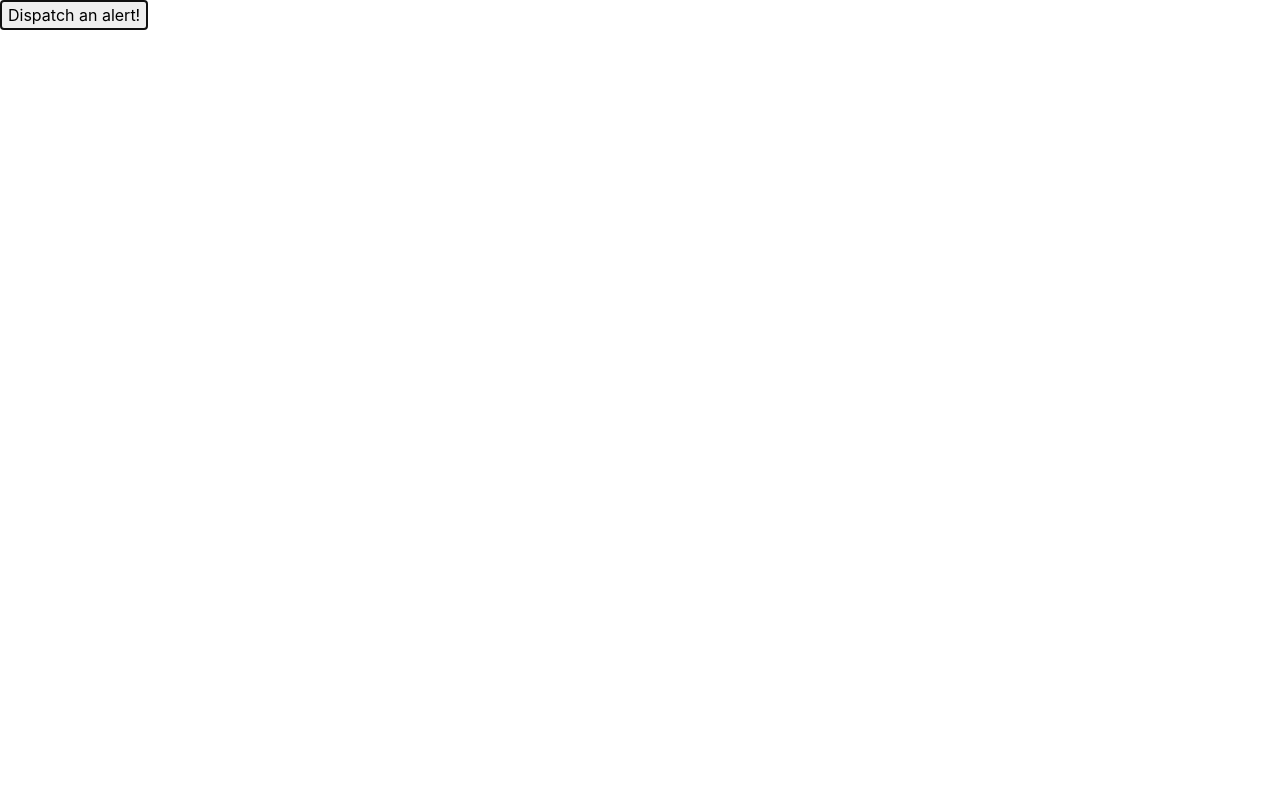
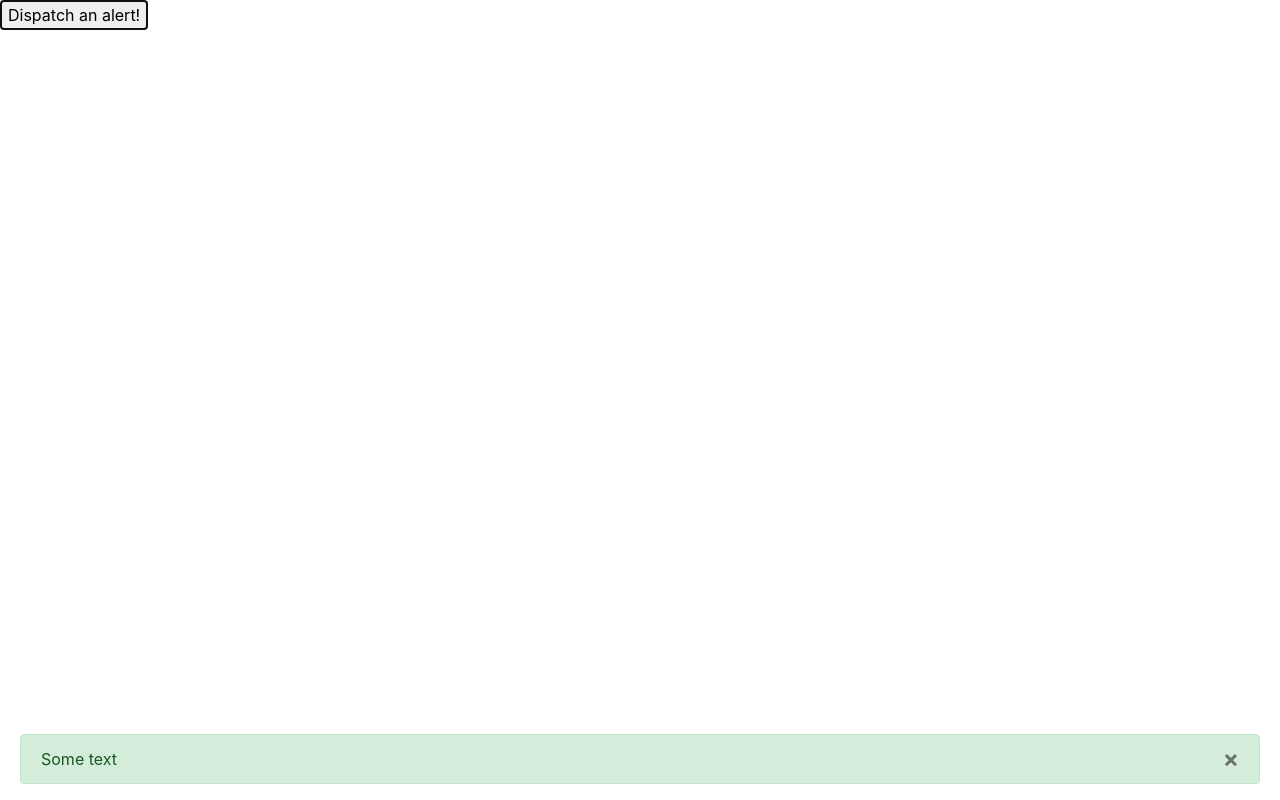
Before and after one commit to renerbaffa/notification-hooks-context, a React app: page / in a window 1280 px wide. Both pictures are taken after a click on the button "Dispatch an alert!". Built offline with nearby package versions, Linux system fonts and the light colour scheme.

Commit message:
Using portal to render the alert

```diff
--- a/package.json
+++ b/package.json
@@ -5,7 +5,6 @@
   "keywords": [],
   "main": "src/index.js",
   "dependencies": {
-    "emotion": "10.0.7",
     "react": "16.8.0",
     "react-dom": "16.8.0",
     "react-scripts": "2.0.3"
--- a/public/index.html
+++ b/public/index.html
@@ -34,6 +34,7 @@
   <body>
     <noscript> You need to enable JavaScript to run this app. </noscript>
     <div id="root"></div>
+    <div id="modal"></div>
     <!--
       This HTML file is a template.
       If you open it directly in the browser, you will see an empty page.
--- a/src/Alert.js
+++ b/src/Alert.js
@@ -2,7 +2,7 @@ import React, { useEffect } from 'react';
 
 function Alert({ content, dismiss, id }) {
   useEffect(() => {
-    setTimeout(() => dismiss(id), 2000);
+    setTimeout(() => dismiss(id), 4000);
   }, []);
 
   return (
--- a/src/Alerts.js
+++ b/src/Alerts.js
@@ -1,26 +1,19 @@
 import React, { useContext } from 'react';
-import { css } from 'emotion';
+import { createPortal } from 'react-dom';
 
 import Alert from './Alert';
 import NotificationContext from './context/NotificationContext';
 
-// @TODO: to use portal instead of position: fixed
-const styles = css({
-  position: 'fixed',
-  bottom: 0,
-  margin: '0 20px',
-  width: 'calc(100% - 40px)',
-});
-
 function Alerts() {
   const [notifications, , dismiss] = useContext(NotificationContext);
 
-  return (
-    <div className={styles}>
+  return createPortal(
+    <>
       {notifications.map(notification => (
         <Alert key={notification.id} dismiss={dismiss} {...notification} />
       ))}
-    </div>
+    </>,
+    document.getElementById('modal'),
   );
 }
 
--- a/src/styles.css
+++ b/src/styles.css
@@ -7,3 +7,10 @@
   display: flex;
   justify-content: space-between;
 }
+
+#modal {
+  position: fixed;
+  bottom: 0;
+  margin: 0 20px;
+  width: calc(100% - 40px);
+}
```
Also changed, not shown: README.md.
